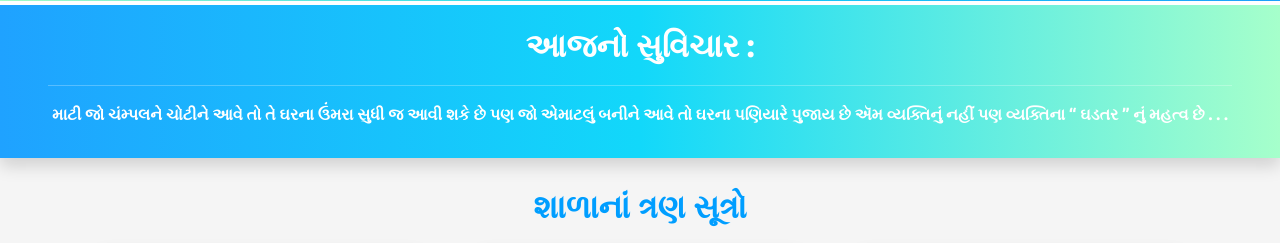
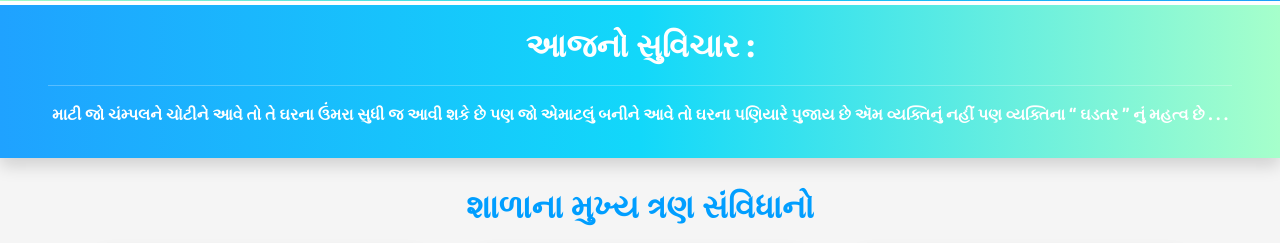
Before and after one commit to asmitaneupane/babarkotsite, a Django app: page / in a window 1280 px wide. Shown: the part 348-591 px from the top of the page. Run offline with Django 4.2, Linux system fonts and the light colour scheme; data comes from the database, SQL or seed files in the repository; some libraries are stand-ins or nearby versions.

Commit message:
changed header of card section

```diff
--- a/templates/index.html
+++ b/templates/index.html
@@ -56,7 +56,7 @@ height: 0px;
 </style>
 <div class="container text-white pt-4 pb-3 text-center">
   <p class="fs-2 fw-bold text-shadow-2" style="color:
-    {{request.session.color}};">શાળાનાં ત્રણ સૂત્રો</p>
+    {{request.session.color}};">શાળાના મુખ્ય ત્રણ સંવિધાનો</p>
 <div class="row row-cols-1 row-cols-lg-3 gx-4 gy-5 pb-4">
   <div class="col dom">
     <div class="card card-cover h-100 text-bg-dark border border-white bg-body border-5 rounded-5 shadow" style="background-image: url('https://ik.imagekit.io/destroyer/42752083-success-goal-achievement-successful-complete-concept-transformed_l4jpPTYVU.jpeg?ik-sdk-version=javascript-1.4.3&amp;updatedAt=1652789952290');background-size: cover;background-position: center;">
```
